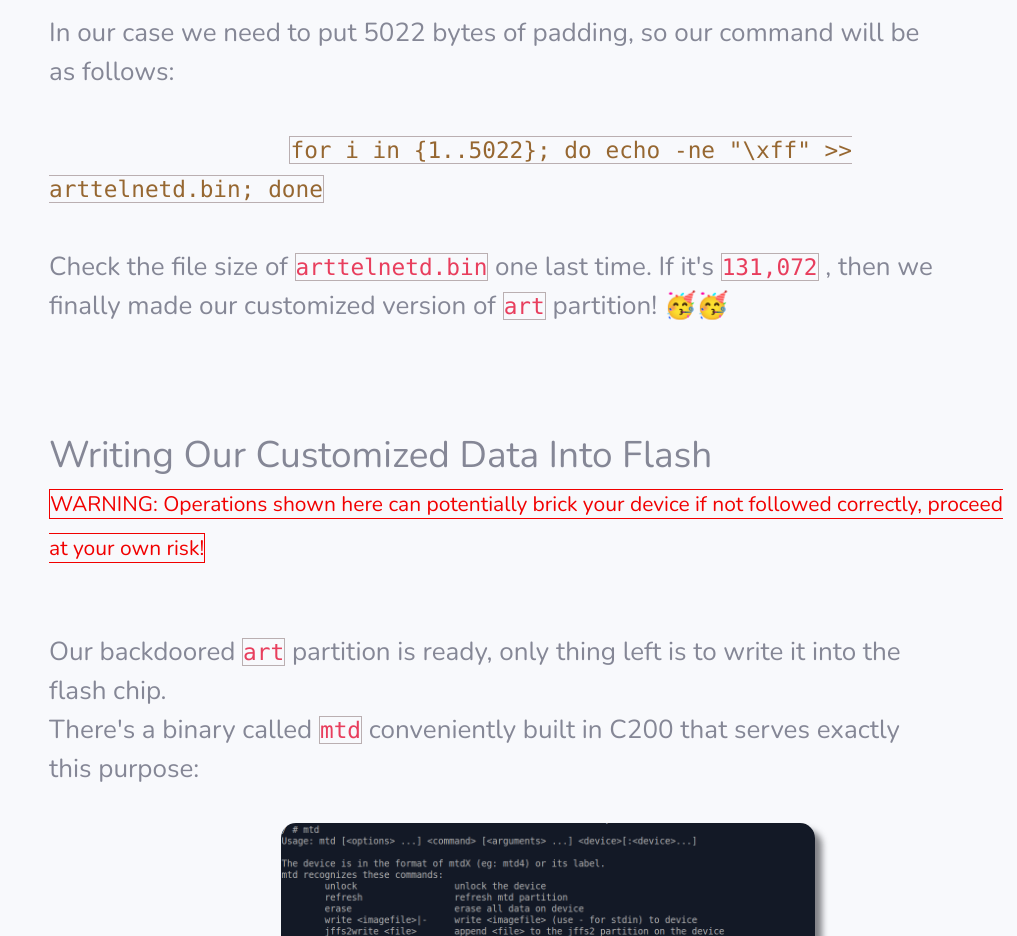
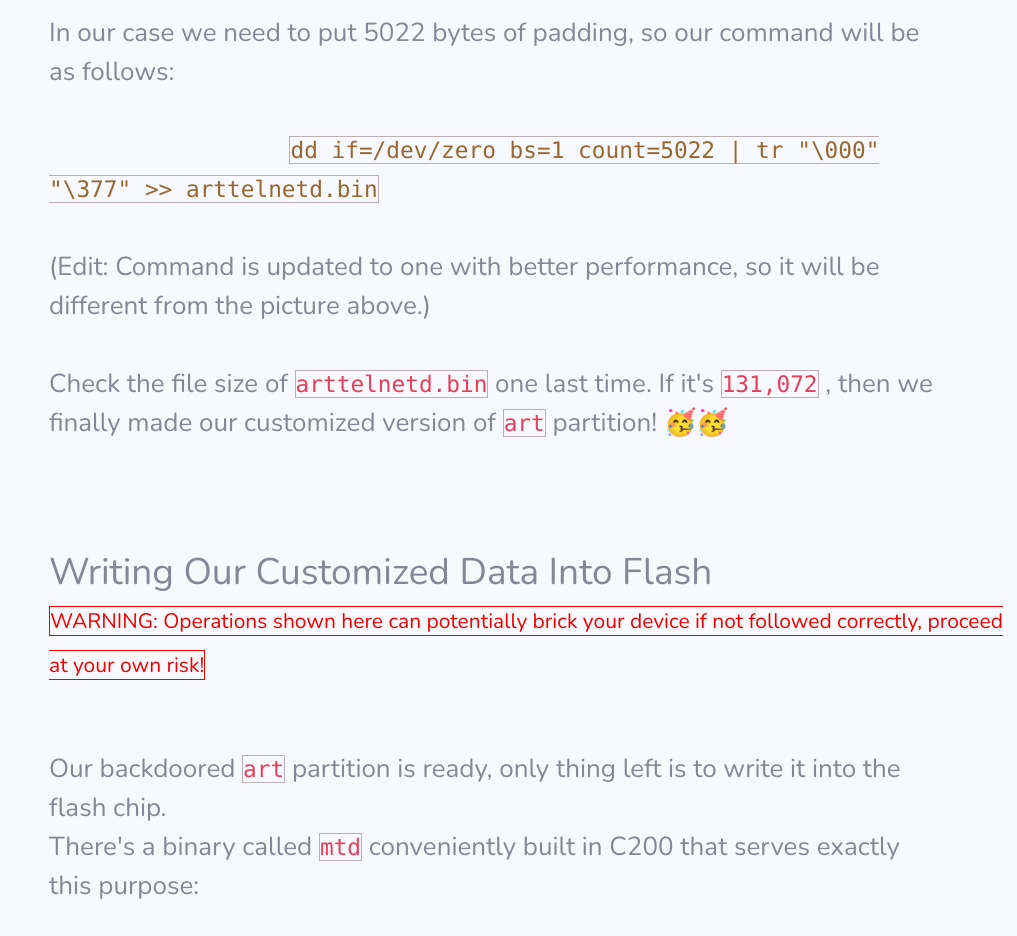
Before and after one commit to DrmnSamoLiu/DrmnSamoLiu.github.io, a plain HTML site: page telnet.html in a window 1280 px wide. Shown: the part 10800-11736 px from the top of the page, without its empty margins (263-1280 px from the left). Drawn offline with nearby package versions, Linux system fonts and the light colour scheme; a web font is replaced by a local one.

Commit message:
Forgot to commit with last push. Commit now.

```diff
--- a/telnet.html
+++ b/telnet.html
@@ -179,7 +179,7 @@
                                         style="border: 1px solid rgb(186,175,177) ;">126,050</code>&nbsp;bytes large.<br>However&nbsp;<code style="border: 1px solid rgb(186,175,177) ;">art</code>&nbsp;partition has to be exactly&nbsp;<code style="border: 1px solid rgb(186,175,177) ;">0x20000</code>&nbsp;(131,072)
                                         bytes large, as defined in C200's flash partition table [<a class="btn" data-toggle="modal" data-target="#modal-partition">*</a>], so the last thing we need to do is put some padding of <code style="border: 1px solid rgb(186,175,177) ;">0xff</code>&nbsp;at the end of&nbsp;<code style="border: 1px solid rgb(186,175,177) ;">arttelnetd.bin</code>&nbsp;and
                                         make it exactly&nbsp;<code style="border: 1px solid rgb(186,175,177) ;">131,072</code>&nbsp;bytes large.<br><br><a data-lightbox="photos" href="assets/img/padding.png"><img style="text-align: center;width: 60%;margin-left: 26%;box-shadow: 7px 7px 6px rgba(44,45,50,0.58);border-radius: 15px;margin-top: -4px;" src="assets/img/padding.png"></a><br><br>In
-                                        our case we need to put 5022 bytes of padding, so our command will be as follows:<br><br><code style="border: 1px solid rgb(186,175,177);margin-left: 27%;color: rgb(150,103,49);">for i in {1..5022}; do echo -ne "\xff" &gt;&gt; arttelnetd.bin; done<br></code><br>Check
+                                        our case we need to put 5022 bytes of padding, so our command will be as follows:<br><br><code style="border: 1px solid rgb(186,175,177);margin-left: 27%;color: rgb(150,103,49);">dd if=/dev/zero bs=1 count=5022 | tr "\000" "\377" &gt;&gt; arttelnetd.bin<br></code><br>(Edit: Command is updated to one with better performance, so it will be different from the picture above.)<br><br>Check
                                         the file size of&nbsp;<code style="border: 1px solid rgb(186,175,177) ;">arttelnetd.bin</code>&nbsp;one last time. If it's&nbsp;<code style="border: 1px solid rgb(186,175,177) ;">131,072</code>&nbsp;, then we finally
                                         made our customized version of&nbsp;<code style="border: 1px solid rgb(186,175,177) ;">art</code>&nbsp;partition!&nbsp;🥳🥳</p>
                             <h1 style="font-size: 37px;margin-top: 108px;">Writing Our Customized Data Into Flash<br><span style="font-size: 21px;color: rgb(241,0,0);border-width: 1px;border-style: solid;">WARNING: Operations shown here can potentially brick your device if not followed correctly, proceed at your own risk!<br></span></h1>
```
